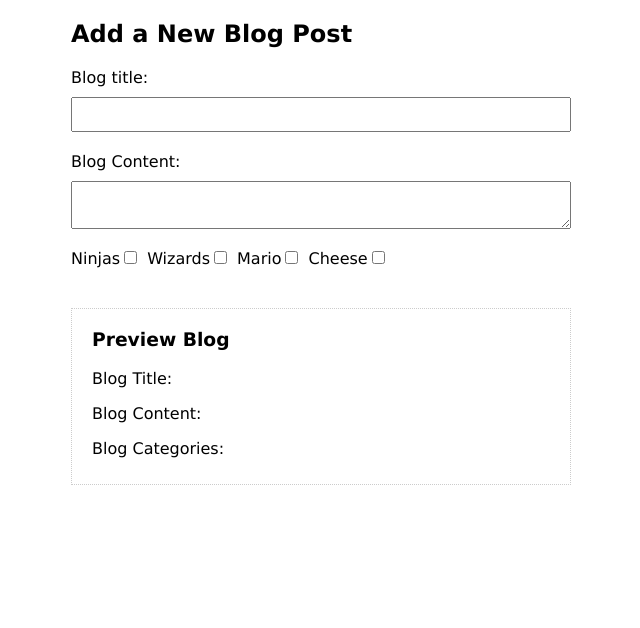
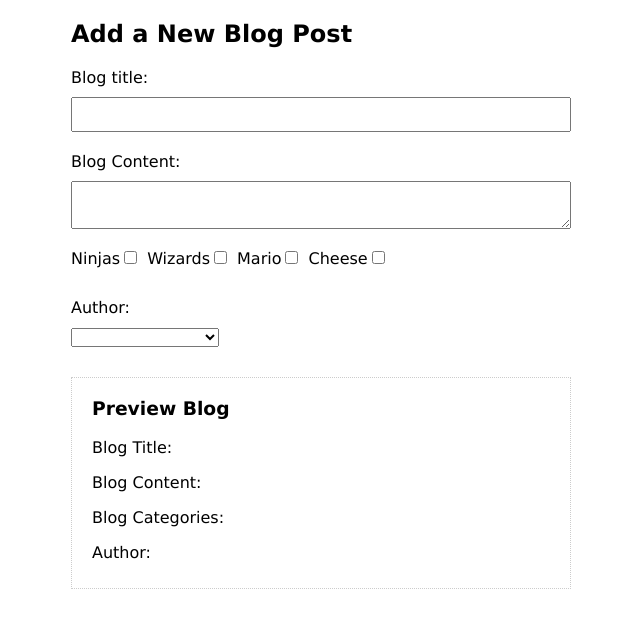
Before and after one commit to MatheusBaldi/vue-netninja, a Vue app in the folder vue-cli-way/: page / in a window 1280 px wide. Shown: the top 628 px of the page, without its empty margins (319-959 px from the left). Built offline with nearby package versions, Linux system fonts and the light colour scheme.

Commit message:
#31 Select Box Binding: the v-model directive will be in the select tag, not in any of the option tags. To load the options a v-for directive can be used to display each array value as an option.

```diff
--- a/vue-cli-way/src/components/addBlog.vue
+++ b/vue-cli-way/src/components/addBlog.vue
@@ -25,6 +25,11 @@
 
       </div>
 
+      <label>Author:</label>
+      <select v-model="blog.author">
+        <option v-bind:key="index" v-for="(author, index) in authors">{{ author }}</option>
+      </select>
+
     </form>
     <div id="preview">
       <h3>Preview Blog</h3>
@@ -35,6 +40,7 @@
       <ul>
         <li v-bind:key="index" v-for="(category, index) in blog.categories">{{ category }}</li>
       </ul>
+      <p>Author: {{ blog.author }}</p>
     </div>
 
 </div>
@@ -52,8 +58,10 @@
       blog: {
         title: '',
         content: '',
-        categories: []
-      }
+        categories: [],
+        author: ''
+      },
+      authors: ['The Net Ninja', 'The Angular Avenger', 'The Vue Vindicator']
     }
   },
   methods: {
```
